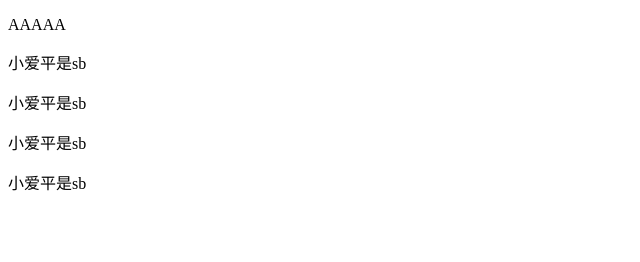
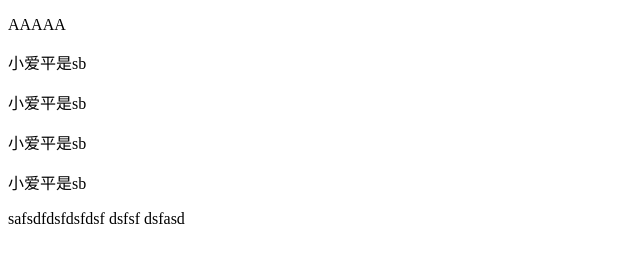
Before and after one commit to zhs-825/43, a plain HTML site: page index.html in a window 1280 px wide. Shown: the whole page, without its empty margins (0-640 px from the left). Drawn offline with Linux system fonts and the light colour scheme.

Commit message:
Update index.html

```diff
--- a/index.html
+++ b/index.html
@@ -12,6 +12,8 @@
     <p>小爱平是sb</p>
     <p>小爱平是sb</p>
     <p>小爱平是sb</p>
-
+safsdfdsfdsfdsf
+dsfsf
+dsfasd
 </body>
 </html>
```
